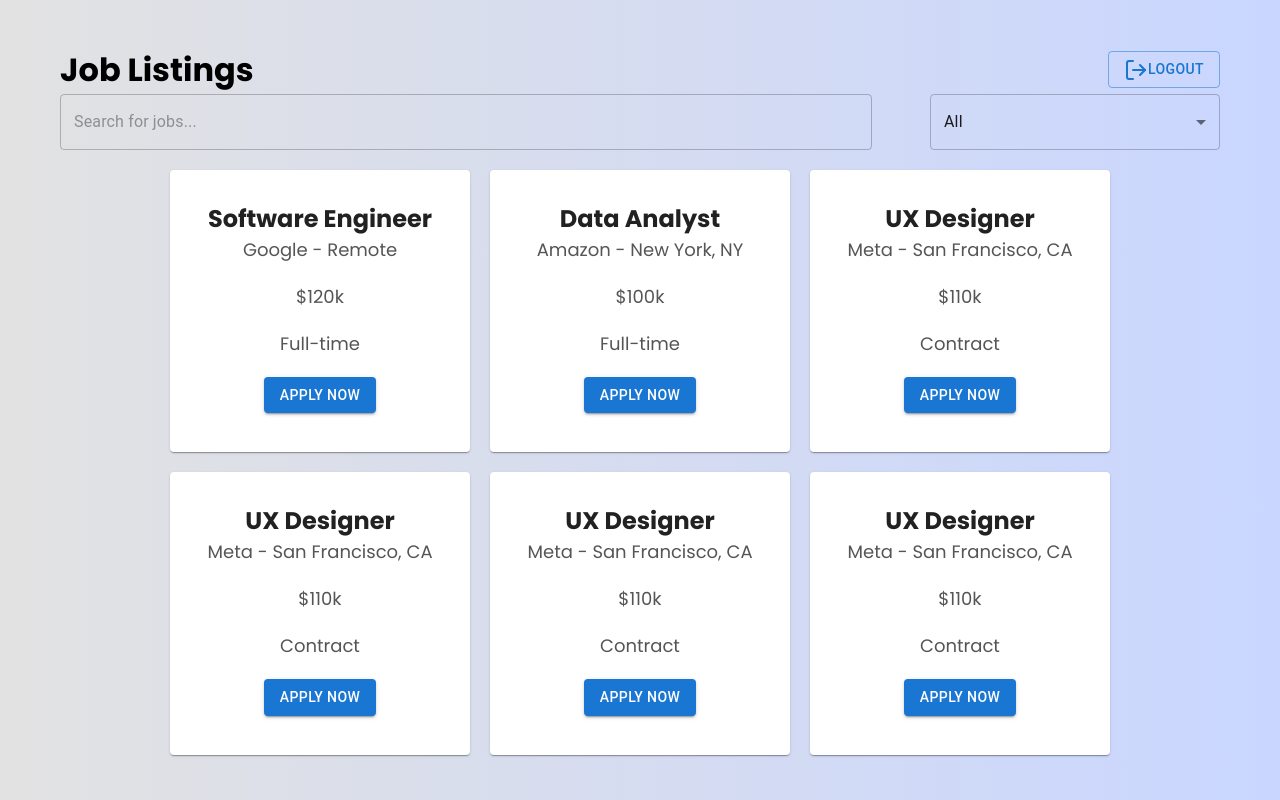
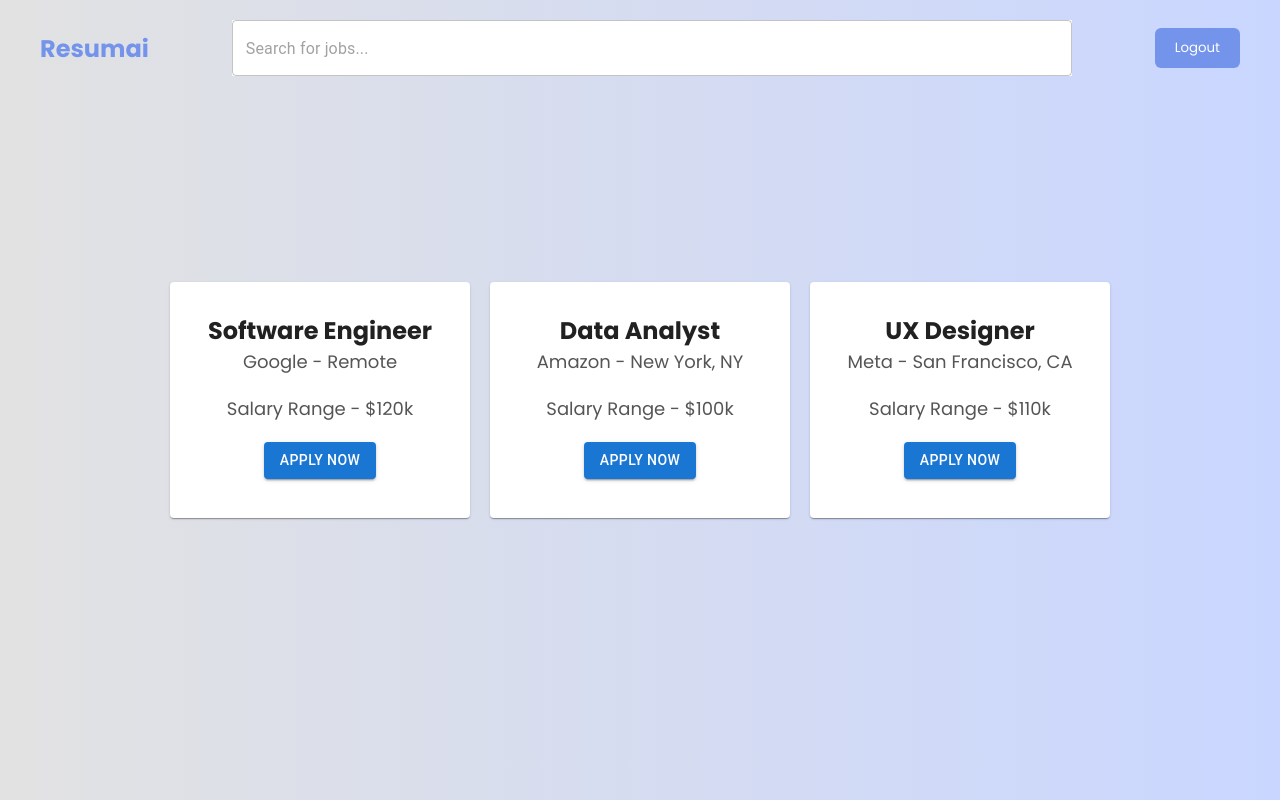
Before and after one commit to ShubhaMahobia/Resumai_A-Resume_Analyzer, a React (Vite) app in the folder frontend/: page /candidate/jobs in a window 1280 px wide. Built offline with nearby package versions, Linux system fonts and the light colour scheme; sample sign-in values are in the browser's storage.

Commit message:
saerch bar fixed

```diff
--- a/frontend/src/pages/candidate/CandidateHome.jsx
+++ b/frontend/src/pages/candidate/CandidateHome.jsx
@@ -32,7 +32,7 @@ const HiiredLandingPage = () => {
           Connect with top-tier company effortlessly. Whether you're scaling up or searching for specialized jobs roles, we've got the right job matches for your skills.
         </p>
         <div className="hero-buttons">
-          <button onClick={navigate("/candidate/jobs")} className="btn-primary">See Job Openings</button>
+          <button onClick={() => navigate("/candidate/jobs")} className="btn-primary">See Job Openings</button>
         </div>
       </div>
     </div>
--- a/frontend/src/pages/candidate/JobPortal.css
+++ b/frontend/src/pages/candidate/JobPortal.css
@@ -35,4 +35,25 @@
     width: 300px; /* Set a fixed width for each job card */
     padding: 15px;
     text-align: center;
+    transition: transform 0.5s ease;
   }
+
+  .job-card:hover{
+    transform: scale(1.05);
+    transition: transform 0.5s ease;
+    color: #7494ec;
+  }
+
+  .apply-button:hover{
+    color: #7494ec;
+    background: white;
+  }
+
+  .navbar-search {
+    background: white;
+    transition: all 0.3s ease-in-out;
+  }
+
+  .navbar-search:hover {
+    box-shadow: 0 0 10px rgba(0, 0, 0, 0.2);
+  }
--- a/frontend/src/pages/candidate/JobPortal.jsx
+++ b/frontend/src/pages/candidate/JobPortal.jsx
@@ -1,52 +1,54 @@
-import React from "react";
-import { Card, CardContent, Button, TextField, Select, MenuItem } from "@mui/material";
-import { LogOut } from "lucide-react";
+import React, { useState } from "react";
+import { Card, CardContent, Button, TextField } from "@mui/material";
 import "./JobPortal.css";
 
 const jobs = [
   { id: 1, title: "Software Engineer", company: "Google", location: "Remote", salary: "$120k", type: "Full-time" },
   { id: 2, title: "Data Analyst", company: "Amazon", location: "New York, NY", salary: "$100k", type: "Full-time" },
-  { id: 3, title: "UX Designer", company: "Meta", location: "San Francisco, CA", salary: "$110k", type: "Contract" },
-  { id: 3, title: "UX Designer", company: "Meta", location: "San Francisco, CA", salary: "$110k", type: "Contract" },
-  { id: 3, title: "UX Designer", company: "Meta", location: "San Francisco, CA", salary: "$110k", type: "Contract" },
   { id: 3, title: "UX Designer", company: "Meta", location: "San Francisco, CA", salary: "$110k", type: "Contract" }
 ];
 
 export default function JobPortal() {
+  const [searchQuery, setSearchQuery] = useState("");
+
+  const filteredJobs = jobs.filter((job) =>
+    job.title.toLowerCase().includes(searchQuery.toLowerCase()) ||
+    job.company.toLowerCase().includes(searchQuery.toLowerCase()) ||
+    job.location.toLowerCase().includes(searchQuery.toLowerCase())
+  );
+
   return (
     <div className="job-portal-container">
-      {/* Header */}
-      <div className="header">
-        <h1 className="title">Job Listings</h1>
-        <Button variant="outlined" className="logout-button">
-          <LogOut className="icon" /> Logout
-        </Button>
+      <nav className="navbar">
+        <div className="navbar-logo">
+          <span>Resumai</span>
         </div>
-
-      {/* Filters (Search Bar + Select Dropdown) */}
-      <div className="filters">
-        <TextField placeholder="Search for jobs..." className="search-input" variant="outlined" />
-        <Select className="filter-select" defaultValue="all">
-          <MenuItem value="all">All</MenuItem>
-          <MenuItem value="full-time">Full-time</MenuItem>
-          <MenuItem value="part-time">Part-time</MenuItem>
-          <MenuItem value="remote">Remote</MenuItem>
-        </Select>
-      </div>
+        <TextField
+          placeholder="Search for jobs..."
+          className="search-input navbar-search"
+          variant="outlined"
+          value={searchQuery}
+          onChange={(e) => setSearchQuery(e.target.value)}
+        />
+        <button className="signin-btn">Logout</button>
+      </nav>
 
       {/* Job List - Flexbox for Side-by-Side Display */}
       <div className="job-list">
-        {jobs.map((job) => (
+        {filteredJobs.length > 0 ? (
+          filteredJobs.map((job) => (
             <Card key={job.id} className="job-card">
               <CardContent>
                 <h2 className="job-title">{job.title}</h2>
                 <p className="job-details">{job.company} - {job.location}</p>
-              <p className="job-salary">{job.salary}</p>
-              <p className="job-type">{job.type}</p>
+                <p className="job-salary">Salary Range - {job.salary}</p>
                 <Button className="apply-button" variant="contained">Apply Now</Button>
               </CardContent>
             </Card>
-        ))}
+          ))
+        ) : (
+          <p>No jobs found</p>
+        )}
       </div>
     </div>
   );
```
Lines whose indentation alone changed are shown as unchanged.
